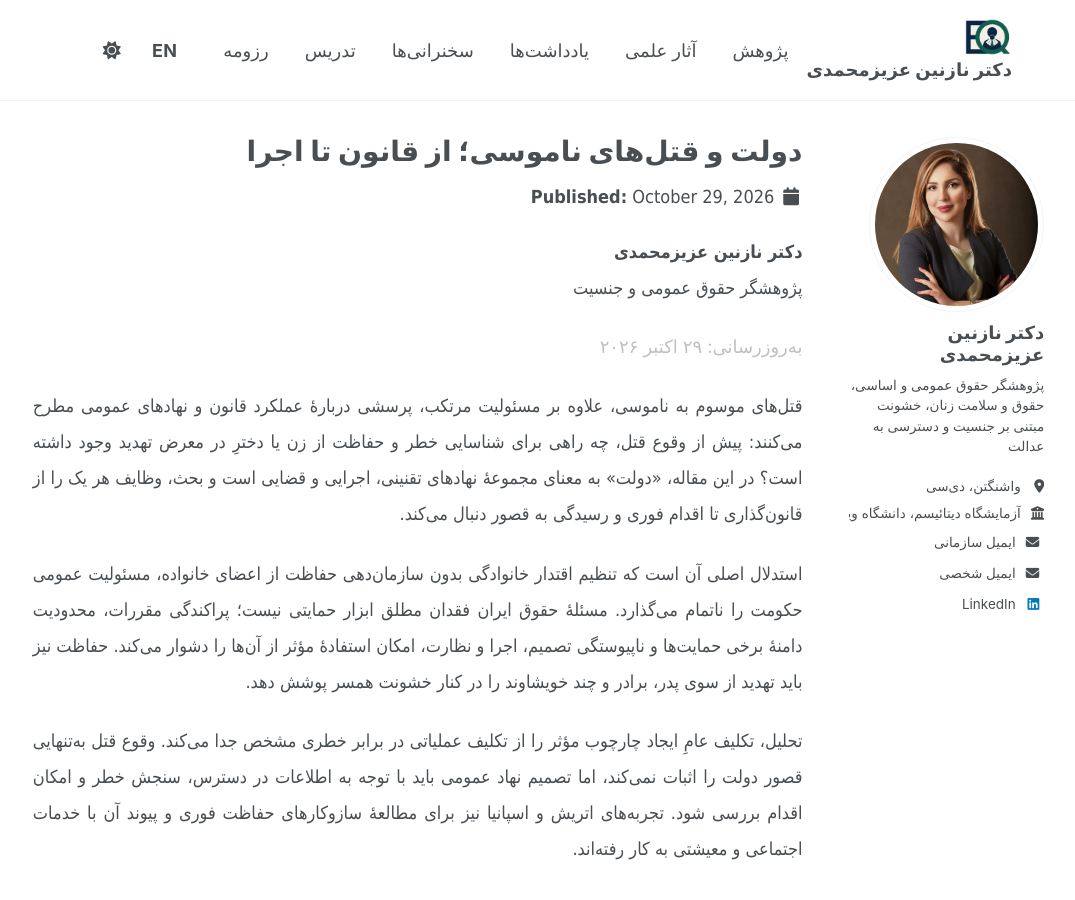
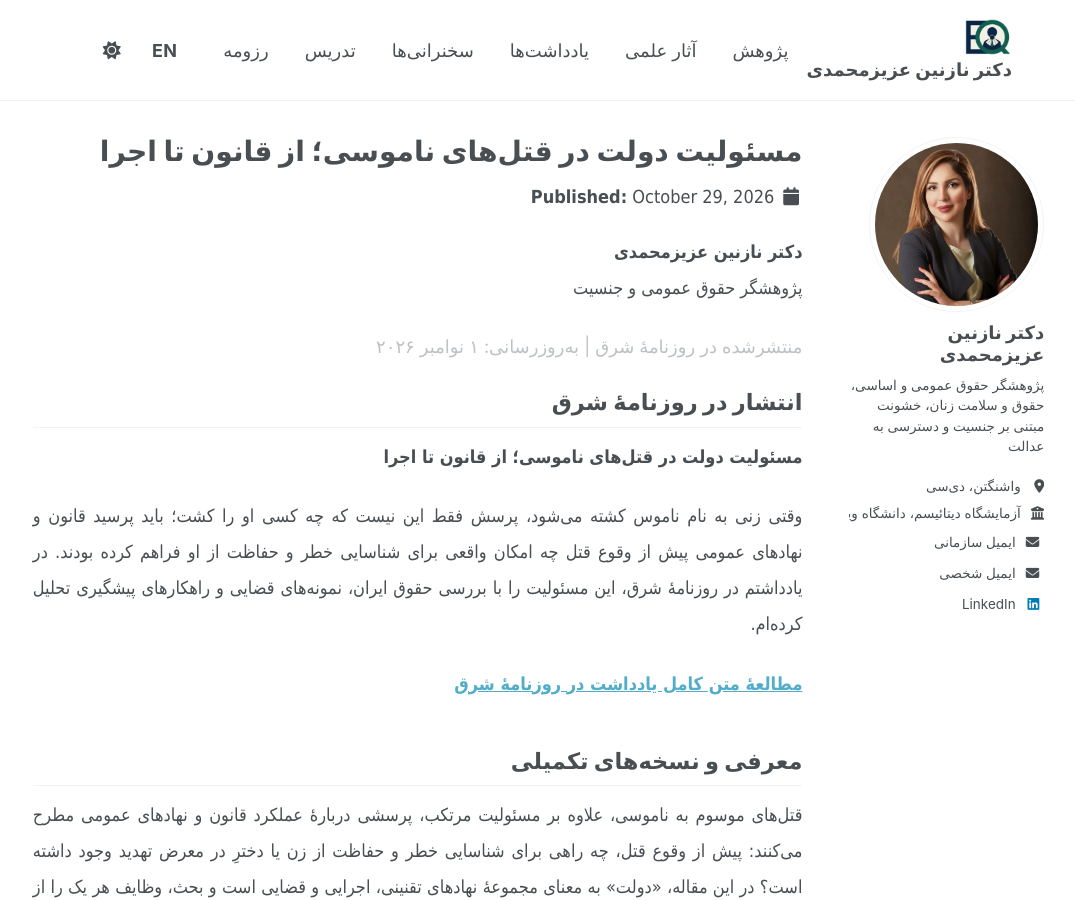
Before and after one commit to nazaninazizmohammadi/nazaninazizmohammadi.github.io, a Jekyll site: the page built from _posts/2026-10-29-state-responsibility-honour-killings-fa.md, in a window 1280 px wide and 900 px high. Shown: the whole window, without its empty margins (196-1271 px from the left). Built offline with Jekyll 4.4.1, drawn with Linux system fonts in a browser that asks for light colours; a style sheet for code colours, icons or effects is not loaded.

Commit message:
Add Shargh newspaper publication link to Persian honour killings essay

```diff
--- a/_posts/2026-10-29-state-responsibility-honour-killings-fa.md
+++ b/_posts/2026-10-29-state-responsibility-honour-killings-fa.md
@@ -1,11 +1,11 @@
 ---
-title: دولت و قتل‌های ناموسی؛ از قانون تا اجرا
+title: مسئولیت دولت در قتل‌های ناموسی؛ از قانون تا اجرا
 permalink: /writing/state-responsibility-honour-killings-fa/
 language: Persian
 translation_url: /writing/state-responsibility-honour-killings/
-excerpt: مسئولیت نهادهای عمومی در شناسایی خطر، حفاظت فوری، پاسخ کیفری و رسیدگی به قصور؛ همراه با نسخه‌های PDF اجمالی و تفصیلی.
+excerpt: یادداشت منتشرشده در روزنامه شرق درباره مسئولیت دولت در پیشگیری از قتل‌های ناموسی، شناسایی خطر و حفاظت از زنان؛ همراه با نسخه‌های PDF اجمالی و تفصیلی.
 date: '2026-10-29'
-last_modified_at: '2026-10-29'
+last_modified_at: '2026-11-01'
 categories:
 - writing
 tags:
@@ -26,7 +26,17 @@ lang: fa
 **دکتر نازنین عزیزمحمدی**
 پژوهشگر حقوق عمومی و جنسیت
 
-<p class="page__meta">به‌روزرسانی: ۲۹ اکتبر ۲۰۲۶</p>
+<p class="page__meta">منتشرشده در روزنامهٔ شرق | به‌روزرسانی: ۱ نوامبر ۲۰۲۶</p>
+
+## انتشار در روزنامهٔ شرق
+
+**مسئولیت دولت در قتل‌های ناموسی؛ از قانون تا اجرا**
+
+وقتی زنی به نام ناموس کشته می‌شود، پرسش فقط این نیست که چه کسی او را کشت؛ باید پرسید قانون و نهادهای عمومی پیش از وقوع قتل چه امکان واقعی برای شناسایی خطر و حفاظت از او فراهم کرده بودند. در یادداشتم در روزنامهٔ شرق، این مسئولیت را با بررسی حقوق ایران، نمونه‌های قضایی و راهکارهای پیشگیری تحلیل کرده‌ام.
+
+[**مطالعهٔ متن کامل یادداشت در روزنامهٔ شرق**](https://www.sharghdaily.com/fa/tiny/news-1138813)
+
+## معرفی و نسخه‌های تکمیلی
 
 قتل‌های موسوم به ناموسی، علاوه بر مسئولیت مرتکب، پرسشی دربارهٔ عملکرد قانون و نهادهای عمومی مطرح می‌کنند: پیش از وقوع قتل، چه راهی برای شناسایی خطر و حفاظت از زن یا دخترِ در معرض تهدید وجود داشته است؟ در این مقاله، «دولت» به معنای مجموعهٔ نهادهای تقنینی، اجرایی و قضایی است و بحث، وظایف هر یک را از قانون‌گذاری تا اقدام فوری و رسیدگی به قصور دنبال می‌کند.
 
```
